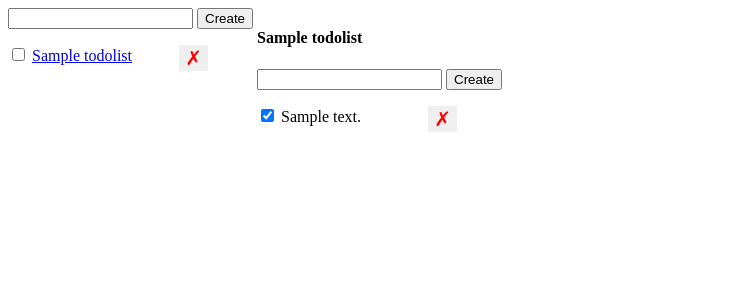
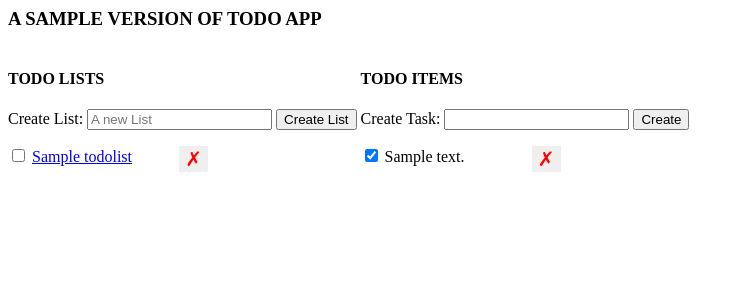
Before and after one commit to alessamohammed/Todo-App-Flask, a Flask app: page /lists/1 in a window 1280 px wide. Shown: the top 300 px of the page, without its empty margins (0-744 px from the left). Run offline with Flask 2, Linux system fonts and the light colour scheme; tables that the repository leaves empty hold one stand-in row (values such as "Sample post").

Commit message:
full app

```diff
--- a/app.py
+++ b/app.py
@@ -14,8 +14,7 @@ class Todo(db.Model):
     __tablename__ = 'todos'
     id = db.Column(db.Integer, primary_key=True)
     description = db.Column(db.String(), nullable=False)
-    completed = db.Column(db.Boolean, nullable=False,
-    default=False)
+    completed = db.Column(db.Boolean, nullable=False, default=False)
     list_id = db.Column(db.Integer, db.ForeignKey
     ('todolists.id'), nullable=False)
     def __repr__(self):
@@ -26,6 +25,9 @@ class TodoList(db.Model):
     id = db.Column(db.Integer, primary_key=True)
     name = db.Column(db.String(), nullable=False)
     todos = db.relationship('Todo', backref='list', lazy=True)
+    def __repr__(self):
+        return f'<TodoList ID: {self.id}, name: {self.name}, todos: {self.todos}>'
+
 
 ##todos options
 
@@ -35,12 +37,16 @@ def create_todo():
  body= {}
  try:
     description= request.get_json()['description']
-    todo = Todo(description=description)
+    list_id = request.get_json()['list_id']
+    todo = Todo(description=description, completed=False, list_id=list_id)
     db.session.add(todo)
     db.session.commit()
+    body['id'] = todo.id
+    body['completed'] = todo.completed
     body['description'] = todo.description
  except:
      error=True
+     print(error)
      db.session.rollback()
      print(sys.exc_info())
  finally:
@@ -49,6 +55,8 @@ def create_todo():
      abort (400)
  else:
      return jsonify(body)
+
+
 
 @app.route('/todos/<todo_id>/set-completed', methods=['POST'])
 def set_completed_todo(todo_id):
@@ -79,6 +87,73 @@ def deleted_todo(todo_id):
 
 ##list options
 
+@app.route('/lists/create', methods=['POST'])
+def create_list():
+    error = False
+    body = {}
+    try:
+        name = request.get_json()['name']
+        todolist = TodoList(name=name)
+        db.session.add(todolist)
+        db.session.commit()
+        body['id'] = todolist.id
+        body['name'] = todolist.name
+    except():
+        db.session.rollback()
+        error = True
+        print(sys.exc_info)
+    finally:
+        db.session.close()
+    if error:
+        abort(500)
+    else:
+        return jsonify(body)
+
+@app.route('/lists/<list_id>/set-completed', methods=['POST'])
+def set_completed_lists(list_id):
+    error = False
+
+    try:
+        list = TodoList.query.get(list_id)
+
+        for todo in list.todos:
+            todo.completed = True
+
+        db.session.commit()
+    except:
+        db.session.rollback()
+
+        error = True
+    finally:
+        db.session.close()
+
+    if error:
+        abort(500)
+    else:
+        return '', 200
+
+
+@app.route('/lists/<list_id>/delete', methods=['DELETE'])
+def deleted_lists(list_id):
+    error = False
+    try:
+        list = TodoList.query.get(list_id)
+        for todo in list.todos:
+            db.session.delete(todo)
+
+        db.session.delete(list)
+        db.session.commit()
+    except():
+        db.session.rollback()
+        error = True
+    finally:
+        db.session.close()
+    if error:
+        abort(500)
+    else:
+        return jsonify({'success': True})
+
+
 
 
 @app.route('/lists/<list_id>')
--- a/templates/index.html
+++ b/templates/index.html
@@ -1,5 +1,6 @@
 <html>
     <head>
+        <meta http-equiv="refresh" content="60">
         <title>Todo App</title>
         <style>
                .hidden {
@@ -31,28 +32,29 @@
         </style>
     </head>
     <body>
-        <div class='lists-wrapper'>
-            <form id="list-form">
-                <input type="text" id="description" name="description" />
-                <input type="submit" value="Create" />
+        <h3>A SAMPLE VERSION OF TODO APP</h3>
+        <div class="lists-wrapper">
+            <h4>TODO LISTS</h4>
+            <form action="/lists/create" method="POST" id="list-form">
+              <label for="todolist">Create List:</label>
+              <input type="text" name="todolist" id="todolist-input" placeholder="A new List" data-id="{{ active_list.id }}"/>
+              <button type="submit">Create List</button>
             </form>
-            <div id="error" class="hidden">Something went wrong!</div>
-            <ul id='lists'>
+          <ul id="lists">
             {% for list in lists %}
             <li>
-            <input class="check-list-completed" data-id="{{ list.id }}" type="checkbox" {% if list.completed %} checked {% endif %}/>
-
-                <a href='/lists/{{ list.id }}'>
-                {{ list.name }}
-                </a>
-                <button data-id="{{ list.id }}" class="check-list-delete">&cross;</button>
+              <input type="checkbox" data-id="{{ list.id }}" class="list-check-completed">
+              <a href="/lists/{{ list.id }}">{{ list.name }}</a>
+              <button class="delete-list" data-id="{{ list.id }}">&cross;</button>
             </li>
         {% endfor %}
           </ul>
         </div>
         <div class="todos-wrapper">
-        <h4>{{ active_list.name }}</h4>
+        <h4>TODO ITEMS</h4>
         <form id="form">
+            <input id="list_id" type="hidden" value="{{ active_list.id }}">
+            <label for="description">Create Task:</label>
             <input type="text" id="description" name="description" />
             <input type="submit" value="Create" />
         </form>
@@ -106,70 +108,120 @@
             }
 
 
-            const checklistboxes = document.querySelectorAll('.check-list-completed')
-            for (let i =0; i< checklistboxes.length; i++) {
-                const checklistbox = checklistboxes[i];
-                checklistbox.onchange = function(e) {
-                 const newCompleted = e.target.checked;
-                 const list = e.target.dataset['id'];
-                 fetch('/list/' + list + '/set-completed', {
+            let deleteBtns;
+      const listCheckboxes = document.querySelectorAll('.list-check-completed');
+      for (let i = 0; i < listCheckboxes.length; i++) {
+          const checkbox = listCheckboxes[i];
+
+          checkbox.onchange = function (e) {
+              if (e.target.checked) {
+                  const listId = e.target.dataset.id;
+
+                  fetch('/lists/' + listId + '/set-completed', {
+                      method: 'POST',
+                      headers: {
+                          'Content-Type': 'application/json'
+                      }
+                  })
+                  .then(function (jsonResponse) {
+                      document.getElementById('error').className = 'hidden';
+
+                      const todoCheckboxes = document.querySelectorAll('.check-completed');
+
+                      for (let i = 0; i < todoCheckboxes.length; i++) {
+                          const checkbox = todoCheckboxes[i];
+
+                          checkbox.checked = true;
+                      }
+                  })
+                  .catch(function () {
+                      document.getElementById('error').className = '';
+                  })
+              }
+          }
+      }
+
+
+      deleteListBtns = document.querySelectorAll(".delete-list");
+
+      for (let i = 0; i < deleteListBtns.length; i++) {
+        const deleteBtn = deleteListBtns[i];
+        deleteBtn.onclick = function(e) {
+          console.log("Delete event: ", e);
+          const listId = e.target.dataset.id;
+
+          fetch('/lists/'+ listId + '/delete',{
+            method: 'DELETE'
+          }).then(function() {
+            console.log('Parent?', e.target);
+            const item = e.target.parentElement;
+            item.remove();
+              document.getElementById("error").className = "hidden";
+              window.location.reload(true);
+            })
+            .catch(function(e) {
+              console.error(e);
+              document.getElementById("error").className = "";
+            });
+        };
+      }
+
+            document.getElementById('form').onsubmit = function(e) {
+                e.preventDefault();
+
+fetch('/todos/create', {
     method: 'POST',
     body: JSON.stringify({
-                         'completed': newCompleted
+        'description': document.getElementById('description').value,
+        'list_id': document.getElementById('list_id').value
     }),
     headers: {
         'Content-Type': 'application/json'
     }
 })
-                 .then(function() {
-                    document.getElementById('error').className='hidden';
+.then(function (response) {
+    return response.json();
 })
-                 .catch(function() {
-                    document.getElementById('error').className='';
+.then(function (jsonResponse) {
+    const liItem = document.createElement('LI');
+
+    liItem.innerHTML = jsonResponse['description'];
+    document.getElementById('todos').appendChild(liItem);
+    document.getElementById('error').className = 'hidden';
+    window.location.reload(true);
+})
+.catch(function () {
+    document.getElementById('error').className = '';
 })
 }
-            }
+            document.getElementById('list-form').onsubmit = function (e) {
+        e.preventDefault();
 
-
-            const deletelists = document.querySelectorAll('.check-list-delete')
-            for (let i=0; i< deletelists.length;i++) {
-            const deletelist = deletelists[i]
-            deletelist.onclick = function(e) {
-
-                const list = e.target.dataset['id'];
-                fetch('/list/' + list, {
-                    method: 'DELETE'
-                });
-
-            }
-            }
-
-
-            document.getElementById('form').onsubmit = function(e) {
-                e.preventDefault();
-                fetch('/todos/create', {
+        fetch('/lists/create', {
             method: 'POST',
             body: JSON.stringify({
-                    'description': document.getElementById('description').value
+                'name': document.getElementById('todolist-input').value
             }),
             headers: {
                 'Content-Type': 'application/json'
             }
         })
-                .then(function(response) {
+        .then(function (response) {
             return response.json();
         })
-                .then(function(jsonResponse){
-                    console.log(jsonResponse);
-                    const liItem = document.createElement('li');
-                    liItem.innerHTML=jsonResponse['description'];
-                    document.getElementById('todos').appendChild(liItem)
-                    document.getElementById('error').className='hidden';
+        .then(function (jsonResponse) {
+            const liItem = document.createElement('LI');
+
+            liItem.innerHTML = jsonResponse['name'];
+            document.getElementById('lists').appendChild(liItem);
+            document.getElementById('error').className = 'hidden';
+            window.location.reload(true);
         })
-                .catch(function() {
-                    document.getElementById('error').className='';
+        .catch(function (err) {
+            document.getElementById('error').className = '';
         })
       }
+
         </script>
     </body>
 </html>
```
Lines whose indentation alone changed are shown as unchanged.
